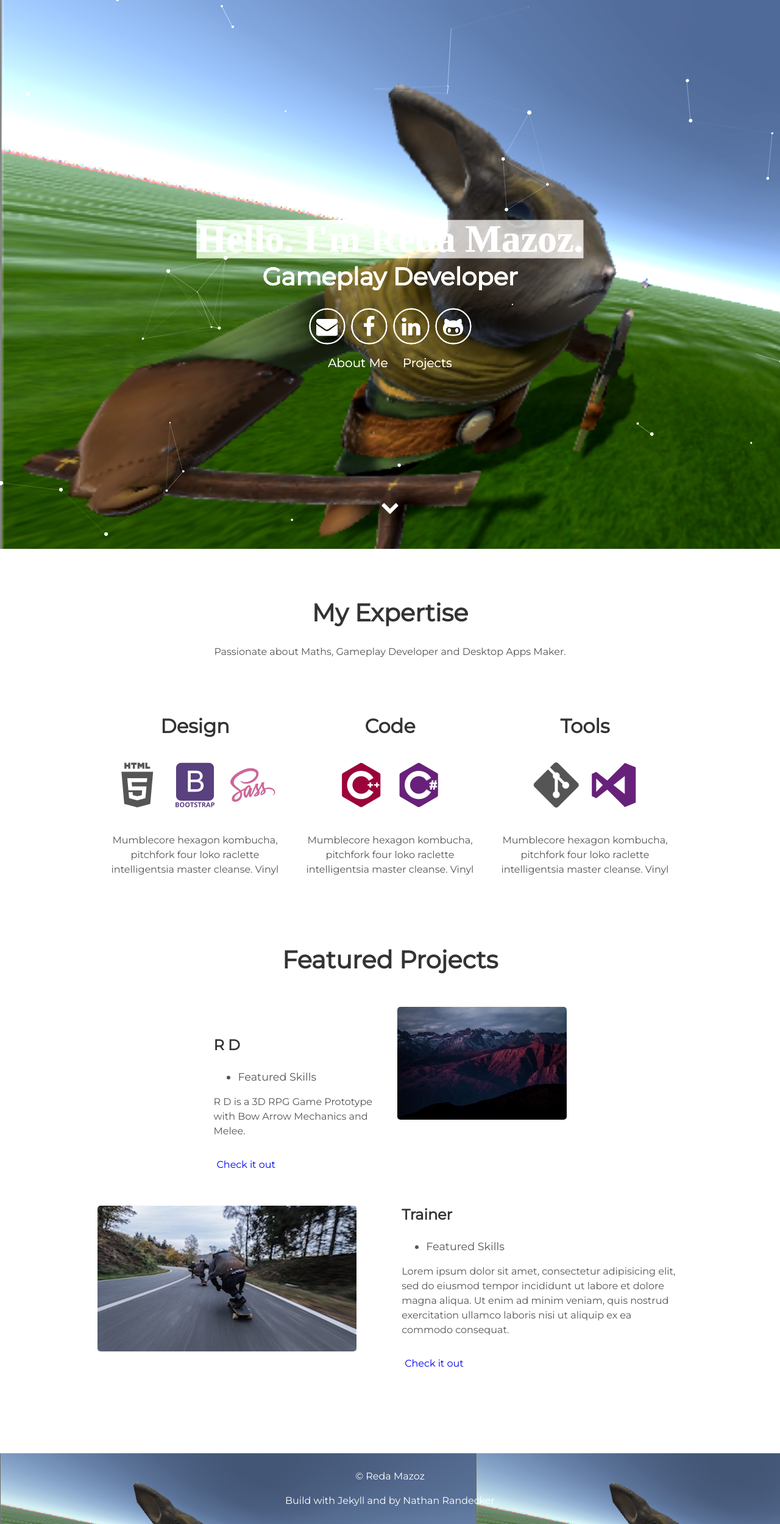
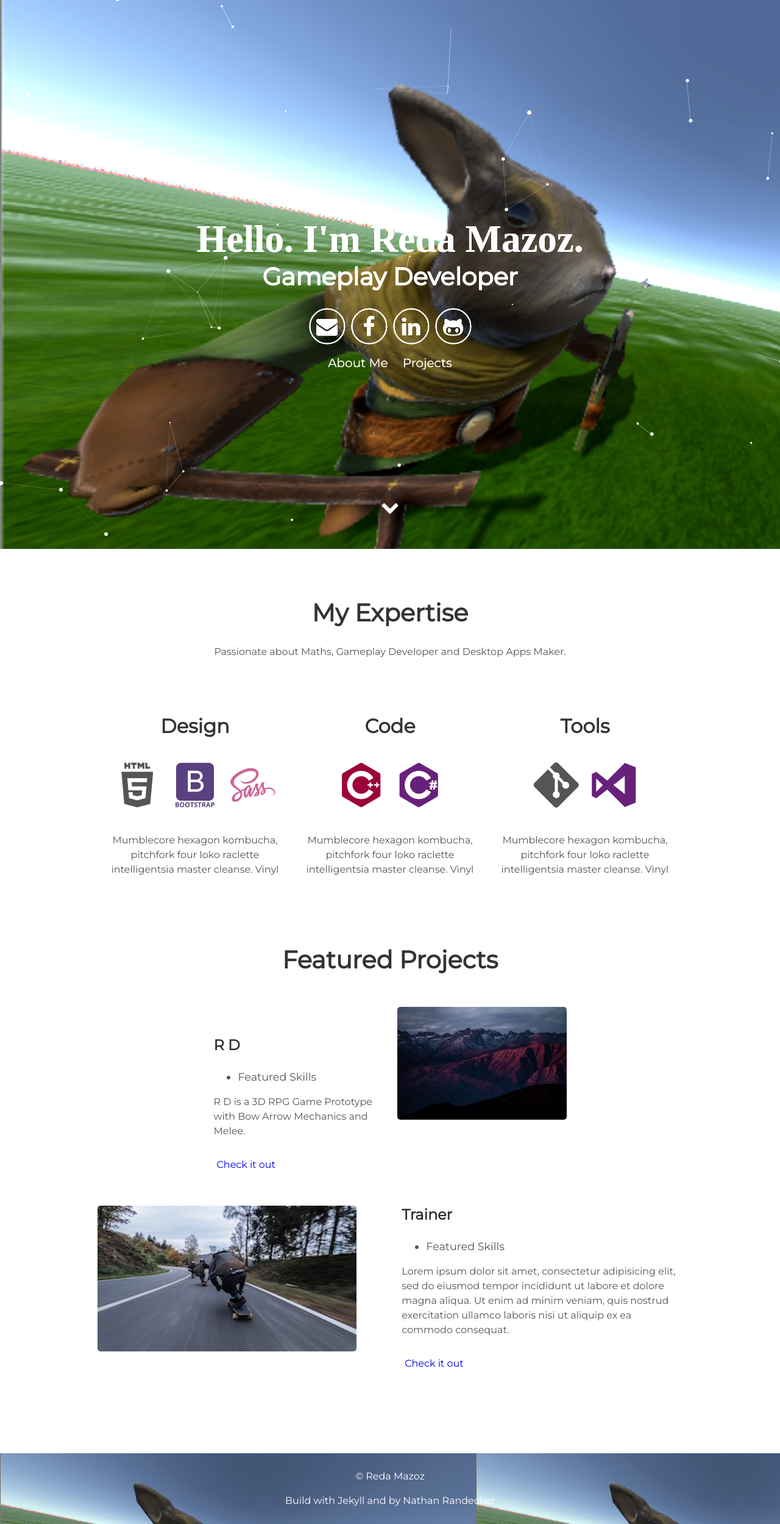
Before and after one commit to RedaMazoz/redamazoz.github.io, a Jekyll site: the page built from index.html, in a window 1280 px wide. Shown: the whole page at 61% size. Built offline with Jekyll 4.4.1, drawn with Linux system fonts in a browser that asks for light colours.

Commit message:
Update header.html

```diff
--- a/_includes/header.html
+++ b/_includes/header.html
@@ -1,7 +1,7 @@
 <div id="particles-js">
   <div class="header">
       <h1>
-        <span class="site-title" style="text-align: center; font-size: 63px; font-weight: 700; font-family: 'Merriweather', serif; background : rgba(255,255,255,0.5); ">Hello. I'm {{site.username}}.</span>
+        <span class="site-title" style="text-align: center; font-size: 63px; font-weight: 700; font-family: 'Merriweather', serif; ">Hello. I'm {{site.username}}.</span>
         <span class="site-description">{{site.user_title}}</span>
       </h1>
       <div class="header-icons">
```
